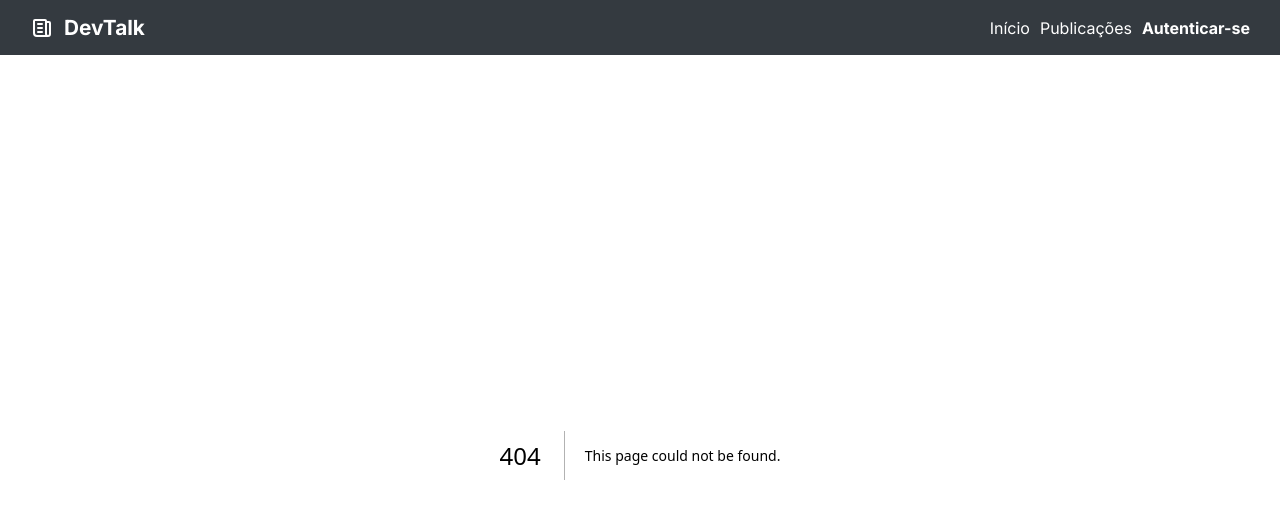
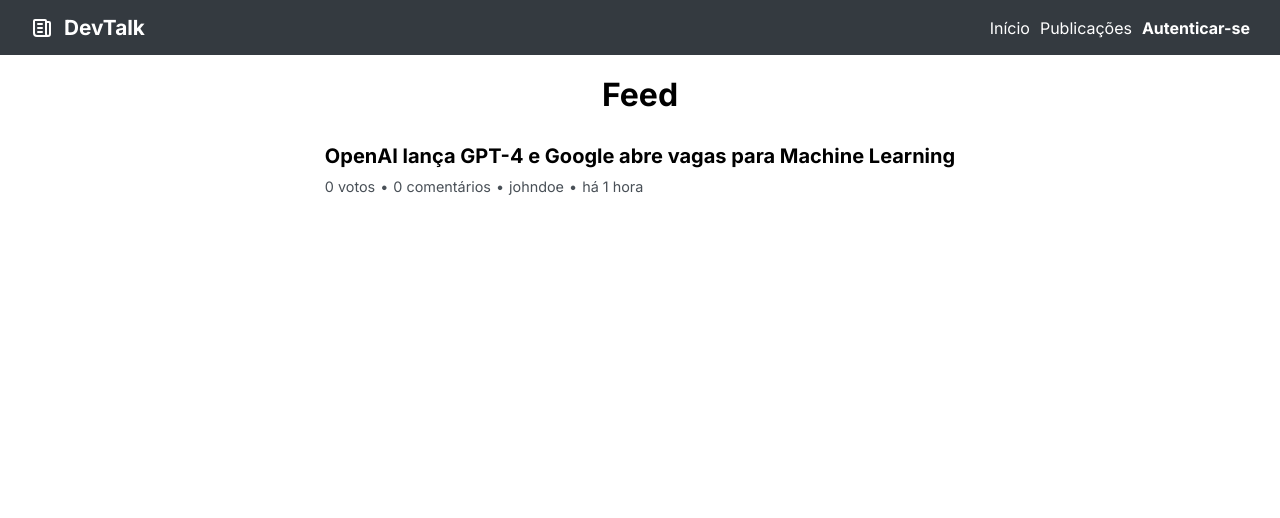
Before and after one commit to CoderForum/CoderForum, a Next.js app: page /posts in a window 1280 px wide. Before the commit this address had no page. Shown: the top 518 px of the page. Built offline with nearby package versions, Linux system fonts and the light colour scheme.

Commit message:
add initial feed

```diff
--- /dev/null
+++ b/src/app/posts/page.tsx
@@ -0,0 +1,7 @@
+'use client';
+
+import Feed from "@/components/Feed";
+
+export default function Posts() {
+  return <Feed />
+}
--- /dev/null
+++ b/src/components/Feed/FeedPost/index.tsx
@@ -0,0 +1,23 @@
+import Link from 'next/link';
+import { FeedPostContainer, FeedPostFooter, FeedPostHeader } from './styles';
+
+export default function FeedPost() {
+  return (
+    <FeedPostContainer>
+      <FeedPostHeader>
+        <p>
+          <Link href="/johndoe/openai-lanca-gpt-4-google-abre-vagas-machine-learning">OpenAI lança GPT-4 e Google abre vagas para Machine Learning</Link>
+        </p>
+      </FeedPostHeader>
+
+      <FeedPostFooter>
+        <span>0 votos</span>
+        <span>0 comentários</span>
+        <span>
+          <Link href="/johndoe">johndoe</Link>
+        </span>
+        <span>há 1 hora</span>
+      </FeedPostFooter>
+    </FeedPostContainer>
+  );
+}
--- /dev/null
+++ b/src/components/Feed/FeedPost/styles.tsx
@@ -0,0 +1,59 @@
+import styled from 'styled-components';
+
+export const FeedPostContainer = styled.article`
+  display: flex;
+  flex-direction: column;
+
+  gap: 10px;
+
+  padding: 10px;
+
+  min-width: 300px;
+  max-width: 700px;
+
+  * {
+    color: #000;
+  }
+
+  a {
+    text-decoration: none;
+  }
+`;
+
+export const FeedPostHeader = styled.div`
+  p {
+    font-size: 1.25rem;
+    font-weight: bold;
+
+    a:hover {
+      text-decoration: underline;
+    }
+  }
+`;
+
+export const FeedPostFooter = styled.div`
+  display: flex;
+
+  @media (max-width: 768px) {
+    gap: 5px;
+    flex-wrap: wrap;
+  }
+
+  * {
+    color: #495057;
+  }
+
+  span {
+    font-size: 0.9rem;
+
+    /* add a dot between span elements but not into the last one */
+    &:not(:last-child)::after {
+      content: '•';
+      margin: 0 5px;
+    }
+
+    a:hover {
+      color: #1864ab;
+    }
+  }
+`;
--- /dev/null
+++ b/src/components/Feed/index.tsx
@@ -0,0 +1,14 @@
+'use client';
+
+import FeedPost from './FeedPost';
+import { FeedContainer } from './styles';
+
+export default function Feed() {
+  return (
+    <FeedContainer>
+      <h1>Feed</h1>
+
+      <FeedPost />
+    </FeedContainer>
+  );
+}
--- /dev/null
+++ b/src/components/Feed/styles.tsx
@@ -0,0 +1,11 @@
+import styled from 'styled-components';
+
+export const FeedContainer = styled.main`
+  display: flex;
+  flex-direction: column;
+  align-items: center;
+  gap: 20px;
+  padding: 20px;
+
+  width: 100%;
+`;
--- a/src/components/Logo/index.tsx
+++ b/src/components/Logo/index.tsx
@@ -1,3 +1,5 @@
+'use client';
+
 import { TbNews } from 'react-icons/tb';
 import styled from 'styled-components';
 
--- a/src/components/Navbar/styles.tsx
+++ b/src/components/Navbar/styles.tsx
@@ -1,4 +1,4 @@
-import styled from "styled-components";
+import styled from 'styled-components';
 
 export const NavbarContainer = styled.header`
   display: flex;
@@ -23,4 +23,10 @@ export const NavbarContainer = styled.header`
       }
     }
   }
+
+  @media (max-width: 768px) {
+    nav {
+      display: none;
+    }
+  }
 `;
--- a/src/styles/globals.css
+++ b/src/styles/globals.css
@@ -1,3 +1,7 @@
+body {
+  background-color: #fff;
+}
+
 * {
   padding: 0;
   margin: 0;
```
